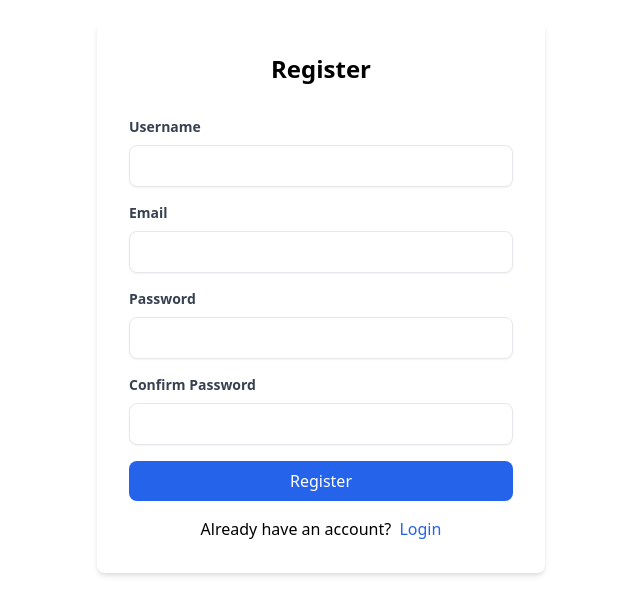
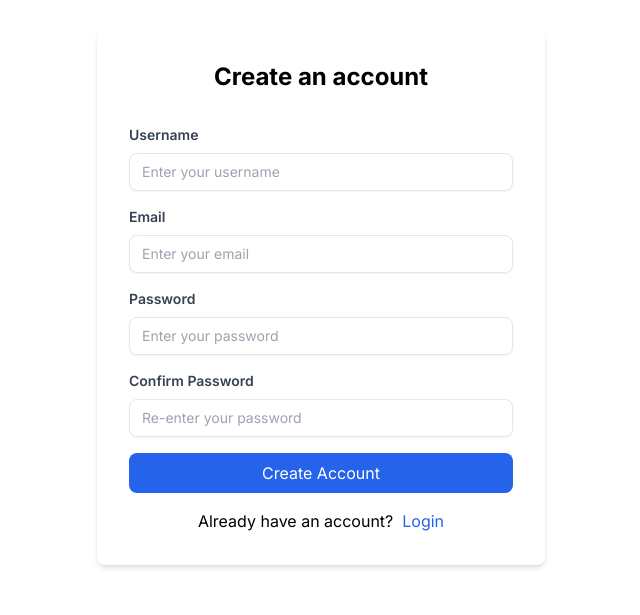
Before and after one commit to HelloArtty/Badminton, a React (Vite) app in the folder FrontEnd/: page /register in a window 1280 px wide. Shown: the part 103-718 px from the top of the page, without its empty margins (319-959 px from the left). Built offline with nearby package versions, Linux system fonts and the light colour scheme.

Commit message:
fix font

```diff
--- a/FrontEnd/src/index.css
+++ b/FrontEnd/src/index.css
@@ -1,3 +1,9 @@
+@import url('https://fonts.googleapis.com/css2?family=Inter:wght@100..900&family=Pridi:wght@200;300;400;500;600;700&display=swap');
+
 @tailwind base;
 @tailwind components;
 @tailwind utilities;
+
+body {
+    font-family: 'Inter', sans-serif;
+}
--- a/FrontEnd/src/pages/Login.jsx
+++ b/FrontEnd/src/pages/Login.jsx
@@ -111,22 +111,24 @@ function Login() {
                 <form onSubmit={handleSubmit}>
                     {/* Username */}
                     <div className="mb-4">
-                        <label className="block mb-2 text-sm font-bold text-gray-700">Username</label>
+                        <label className="block mb-2 text-sm font-semibold text-gray-700">Username</label>
                         <input
-                            className="w-full px-3 py-2 border rounded-lg shadow-sm focus:outline-none focus:ring-2 focus:ring-blue-600 focus:border-transparent"
+                            className="w-full px-3 py-2 text-sm border rounded-lg shadow-sm focus:outline-none focus:ring-2 focus:ring-blue-600 focus:border-transparent"
                             type="text"
                             id="username"
+                            placeholder="Enter your username"
                             onChange={handleChange}
                             required
                         />
                     </div>
                     {/* Password */}
                     <div className="mb-4">
-                        <label className="block mb-2 text-sm font-bold text-gray-700">Password</label>
+                        <label className="block mb-2 text-sm font-semibold text-gray-700">Password</label>
                         <input
-                            className="w-full px-3 py-2 border rounded-lg shadow-sm focus:outline-none focus:ring-2 focus:ring-blue-600 focus:border-transparent"
+                            className="w-full px-3 py-2 text-sm border rounded-lg shadow-sm focus:outline-none focus:ring-2 focus:ring-blue-600 focus:border-transparent"
                             type="password"
                             id="password"
+                            placeholder="Enter your password"
                             onChange={handleChange}
                             required
                         />
--- a/FrontEnd/src/pages/Register.jsx
+++ b/FrontEnd/src/pages/Register.jsx
@@ -127,54 +127,58 @@ function Register() {
     return (
         <div className="items-center justify-center min-h-screen flex p-10 pb-lg-20">
             <div className="max-w-md w-full bg-white p-8 rounded-lg shadow-md">
-                <h2 className="text-2xl font-bold mb-8 text-center">Register</h2>
+                <h2 className="text-2xl font-bold mb-8 text-center">Create an account</h2>
                 <form onSubmit={handleSubmit}>
                     {/* Username */}
                     <div className="mb-4">
-                        <label className="block mb-2 text-sm font-bold text-gray-700">Username</label>
+                        <label className="block mb-2 text-sm font-semibold text-gray-700">Username</label>
                         <input
-                            className="w-full px-3 py-2 border rounded-lg shadow-sm focus:outline-none focus:ring-2 focus:ring-blue-600 focus:border-transparent"
+                            className="w-full px-3 py-2 text-sm border rounded-lg shadow-sm focus:outline-none focus:ring-2 focus:ring-blue-600 focus:border-transparent"
                             type="text"
                             id="username"
+                            placeholder="Enter your username"
                             onChange={handleChange}
                             required
                         />
                     </div>
                     {/* Email */}
                     <div className="mb-4">
-                        <label className="block mb-2 text-sm font-bold text-gray-700">Email</label>
+                        <label className="block mb-2 text-sm font-semibold text-gray-700">Email</label>
                         <input
-                            className="w-full px-3 py-2 border rounded-lg shadow-sm focus:outline-none focus:ring-2 focus:ring-blue-600 focus:border-transparent"
+                            className="w-full px-3 py-2 text-sm border rounded-lg shadow-sm focus:outline-none focus:ring-2 focus:ring-blue-600 focus:border-transparent"
                             type="email"
                             id="email"
+                            placeholder="Enter your email"
                             onChange={handleChange}
                             required
                         />
                     </div>
                     {/* Password */}
                     <div className="mb-4">
-                        <label className="block mb-2 text-sm font-bold text-gray-700">Password</label>
+                        <label className="block mb-2 text-sm font-semibold text-gray-700">Password</label>
                         <input
-                            className="w-full px-3 py-2 border rounded-lg shadow-sm focus:outline-none focus:ring-2 focus:ring-blue-600 focus:border-transparent"
+                            className="w-full px-3 py-2 text-sm border rounded-lg shadow-sm focus:outline-none focus:ring-2 focus:ring-blue-600 focus:border-transparent"
                             type="password"
                             id="password"
+                            placeholder="Enter your password"
                             onChange={handleChange}
                             required
                         />
                     </div>
                     {/* Confirm Password */}
                     <div className="mb-4">
-                        <label className="block mb-2 text-sm font-bold text-gray-700">Confirm Password</label>
+                        <label className="block mb-2 text-sm font-semibold text-gray-700">Confirm Password</label>
                         <input
-                            className="w-full px-3 py-2 border rounded-lg shadow-sm focus:outline-none focus:ring-2 focus:ring-blue-600 focus:border-transparent"
+                            className="w-full px-3 py-2 text-sm border rounded-lg shadow-sm focus:outline-none focus:ring-2 focus:ring-blue-600 focus:border-transparent"
                             type="password"
                             id="confirmPassword"
+                            placeholder="Re-enter your password"
                             onChange={handleChange}
                             required
                         />
                     </div>
                     <button className="w-full bg-blue-600 text-white py-2 rounded-lg hover:bg-blue-700">
-                        Register
+                        Create Account
                     </button>
                 </form>
                 <p className="mt-4 text-center">
--- a/FrontEnd/tailwind.config.js
+++ b/FrontEnd/tailwind.config.js
@@ -4,6 +4,9 @@ module.exports = {
   darkMode: false,
   theme: {
     extend: {},
+    fontFamily: {
+      body: ["Inter"],
+    },
   },
   variants: {
     extend: {},
```
